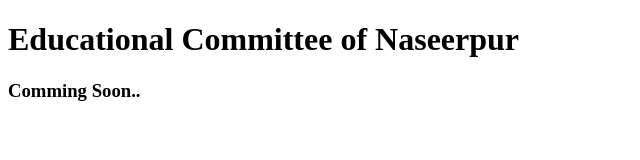
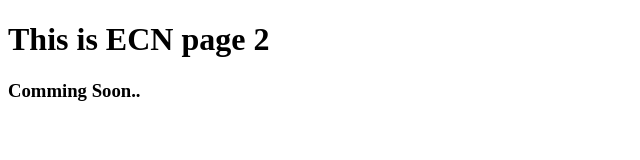
Before and after one commit to QuasimKhan/ECNaseerpur, a plain HTML site: page index.html in a window 1280 px wide. Shown: the whole page, without its empty margins (0-640 px from the left). Drawn offline with Linux system fonts and the light colour scheme.

Commit message:
Update index.html

```diff
--- a/index.html
+++ b/index.html
@@ -6,7 +6,7 @@
     <title>ECN - Educational Committee of Naseerpur</title>
 </head>
 <body>
-    <h1>Educational Committee of Naseerpur</h1>
+    <h1>This is ECN page 2</h1>
     <h3>Comming Soon..</h3>
 </body>
 </html>
```
